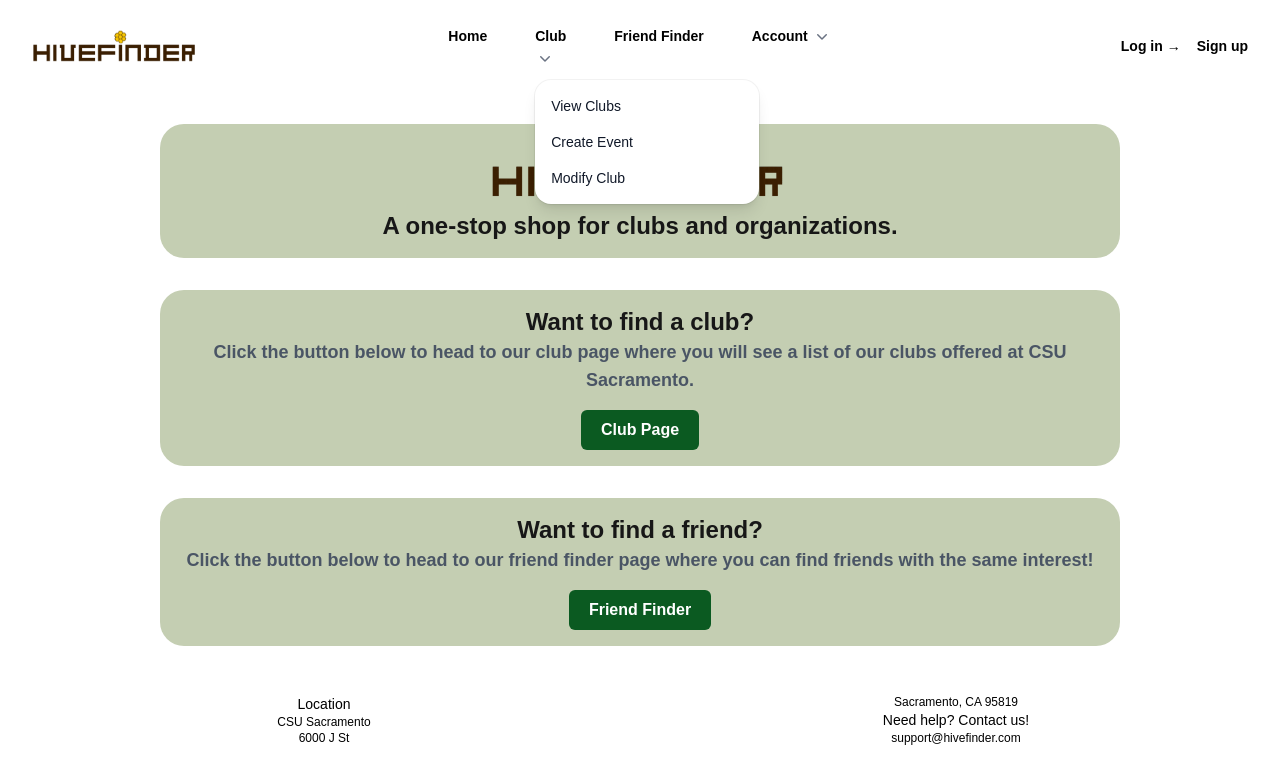
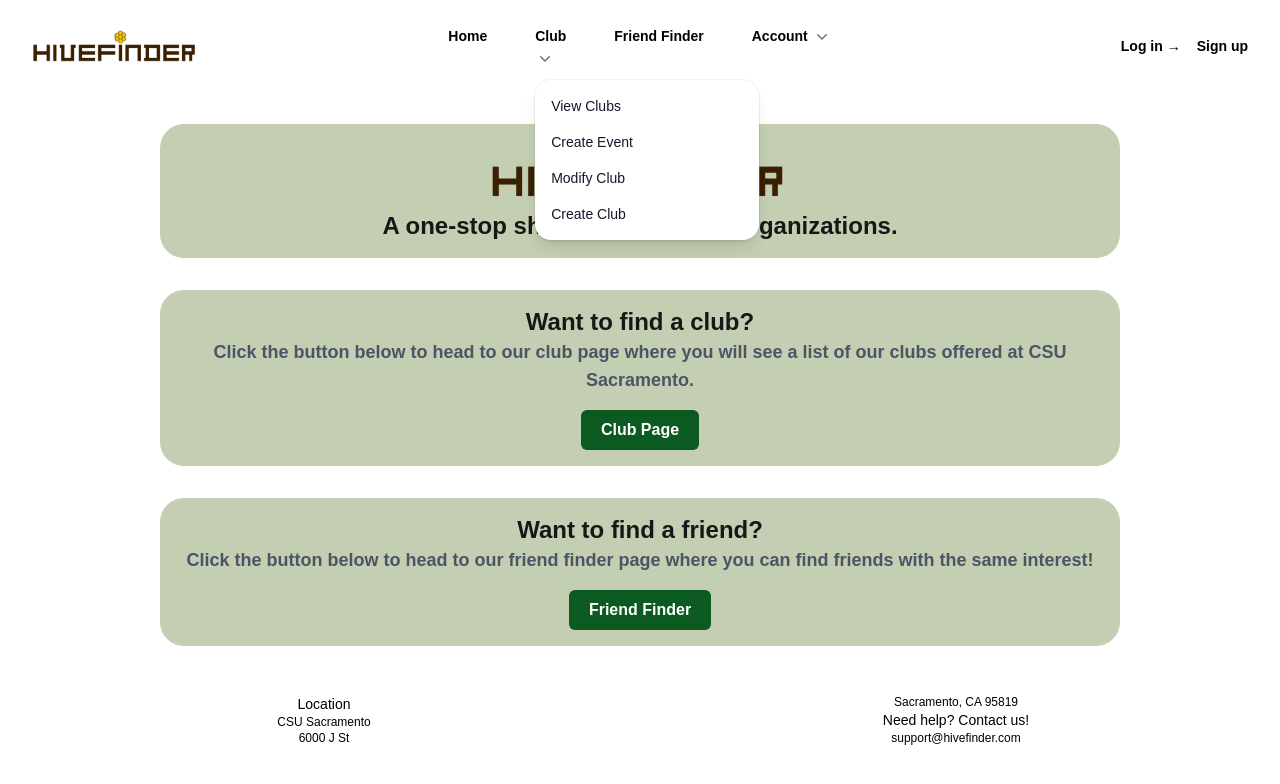
Before and after one commit to markciubal/hivefinder, a Next.js app: page / in a window 1280 px wide. Both pictures are taken after a click on the button "Club". Shown: the top 784 px of the page. Built offline with nearby package versions, Linux system fonts and the light colour scheme.

Commit message:
Added create club to header.

```diff
--- a/app/components/header/Header.jsx
+++ b/app/components/header/Header.jsx
@@ -141,6 +141,12 @@
                     className="block px-4 py-2 text-sm text-gray-900 hover:bg-gray-50"
                   >
                     Modify Club
+                  </Link>
+                  <Link
+                    href="/createClub"
+                    className="block px-4 py-2 text-sm text-gray-900 hover:bg-gray-50"
+                  >
+                    Create Club
                   </Link>
                 </div>
               </div>
@@ -553,6 +559,12 @@
                         >
                           Modify Club
                         </Link>
+                        <Link
+                          href="/createClub"
+                          className="block rounded-lg py-2 pr-3 pl-6 text-sm font-semibold text-black hover:bg.white/5"
+                        >
+                          Create Club
+                        </Link>
                       </div>
                     )}
                   </div>
```
